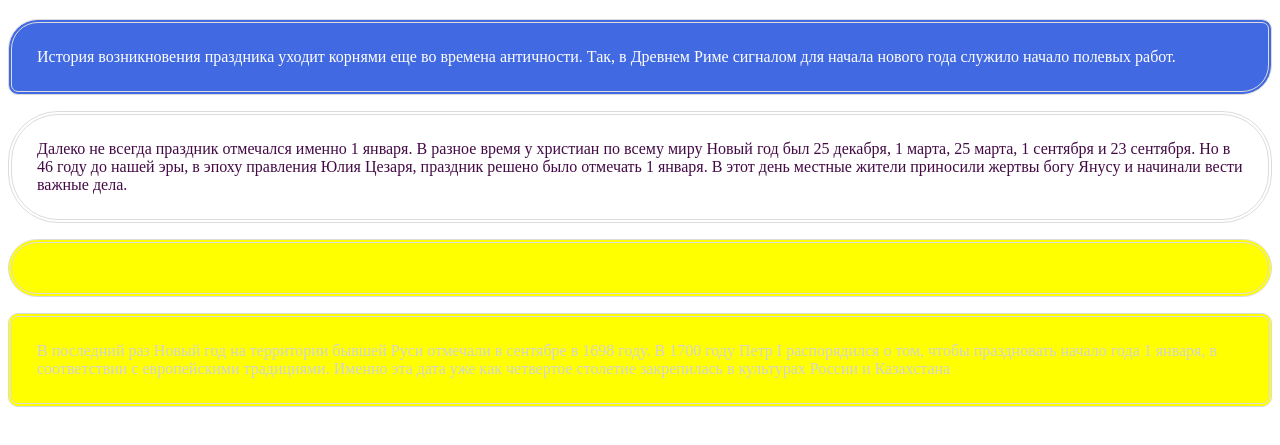
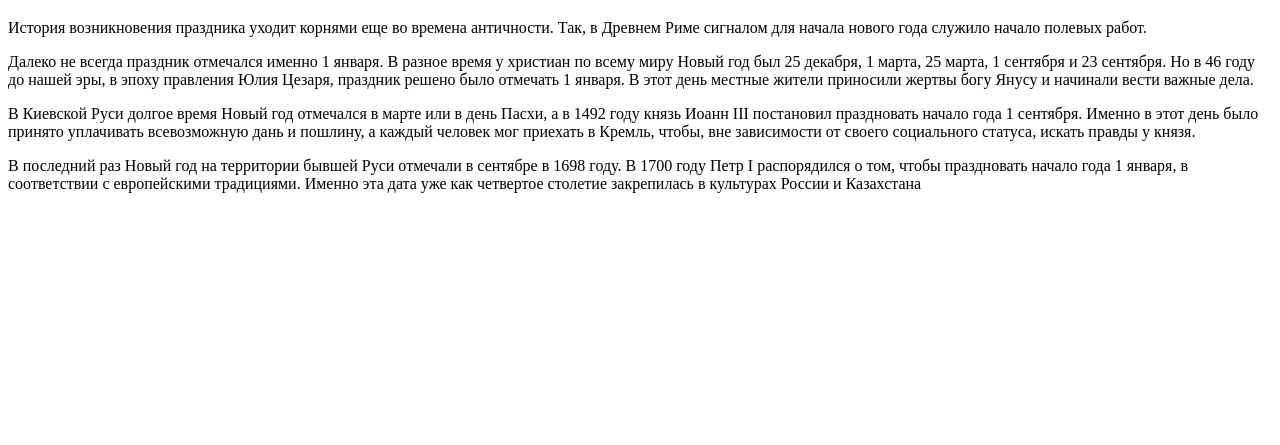
Before and after one commit to swetih/swetih.github.io, a plain HTML site: page index.html in a window 1280 px wide. Shown: the part 61-506 px from the top of the page. Drawn offline with Linux system fonts and the light colour scheme.

Commit message:
Update index.html

```diff
--- a/index.html
+++ b/index.html
@@ -8,17 +8,17 @@
 
     <body>
         <h1>Новый год: история возникновения праздника</h1>
-        <p class = "b-radius">История возникновения праздника уходит корнями еще во времена античности.
+        <p>История возникновения праздника уходит корнями еще во времена античности.
         Так, в Древнем Риме сигналом для начала нового года служило начало полевых работ.</p>
-        <p class = "b-radius3">Далеко не всегда праздник отмечался именно 1 января.
+        <p>Далеко не всегда праздник отмечался именно 1 января.
             В разное время у христиан по всему миру Новый год был 25 декабря, 1 марта, 25 марта, 1 сентября и 23 сентября.
             Но в 46 году до нашей эры, в эпоху правления Юлия Цезаря, праздник решено было отмечать 1 января.
             В этот день местные жители приносили жертвы богу Янусу и начинали вести важные дела.</p>
-        <p class = "b-radius4"В Киевской Руси долгое время Новый год отмечался в марте или в день Пасхи,
+        <p>В Киевской Руси долгое время Новый год отмечался в марте или в день Пасхи,
            а в 1492 году князь Иоанн III постановил праздновать начало года 1 сентября.
            Именно в этот день было принято уплачивать всевозможную дань и пошлину, а каждый человек мог приехать в Кремль,
            чтобы, вне зависимости от своего социального статуса, искать правды у князя.</p>
-        <p class = "b-radius5">В последний раз Новый год на территории бывшей Руси отмечали в сентябре в 1698 году.
+        <p>В последний раз Новый год на территории бывшей Руси отмечали в сентябре в 1698 году.
             В 1700 году Петр I распорядился о том, чтобы праздновать начало года 1 января, в соответствии с европейскими традициями.
             Именно эта дата уже как четвертое столетие закрепилась в культурах России и Казахстана</p>
     </body>
```
